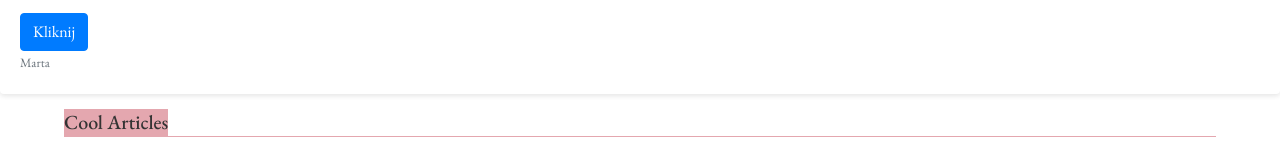
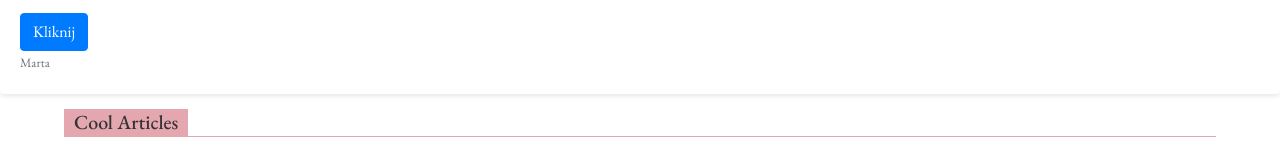
Before and after one commit to marelons1337/Generalnie-naturalnie, a website: page index.html in a window 1280 px wide. Shown: the part 1199-1358 px from the top of the page. Drawn offline with nearby package versions, Linux system fonts and the light colour scheme.

Commit message:
testing headers for articles

```diff
--- a/style.css
+++ b/style.css
@@ -42,6 +42,7 @@ body {
     background-color: #e4a7af;
     display: inline;
     border-bottom: 1px solid #e4a7af;
+    padding: 0 10px;
 }
 
 header {
```
